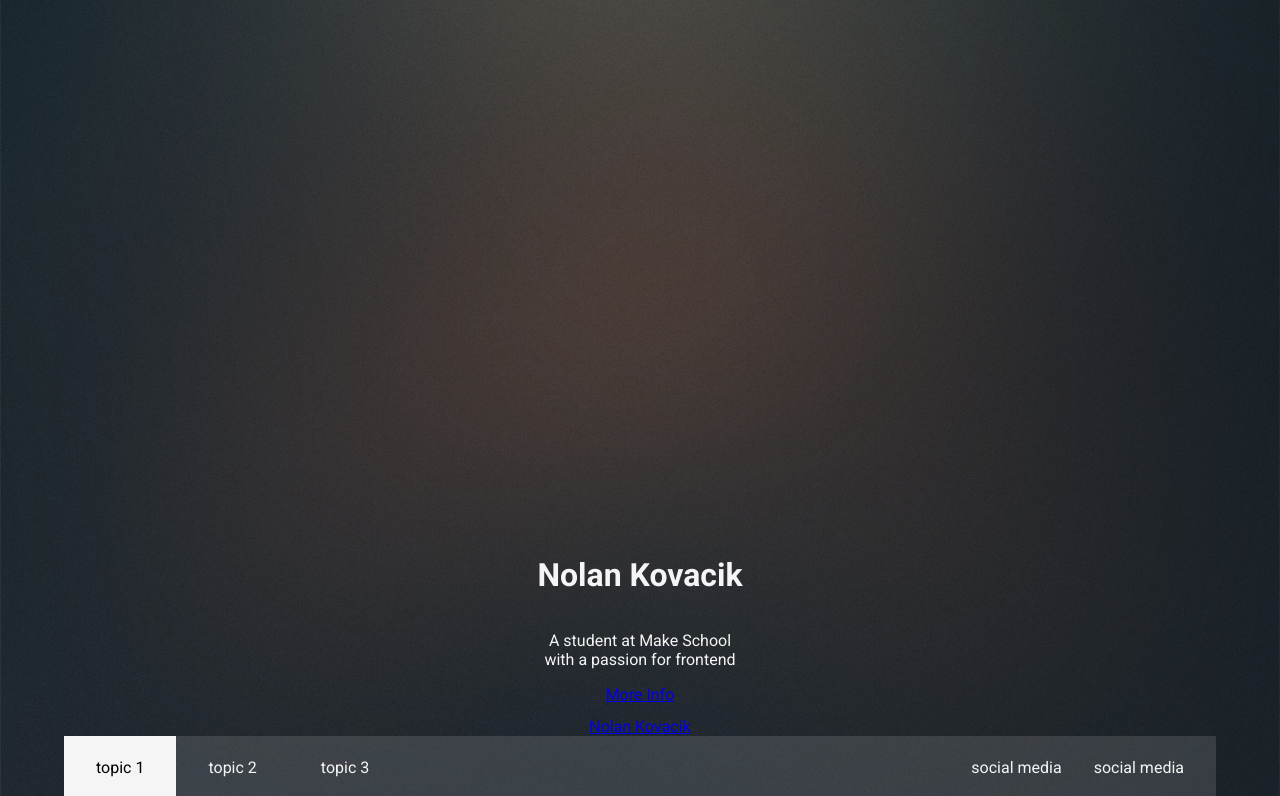
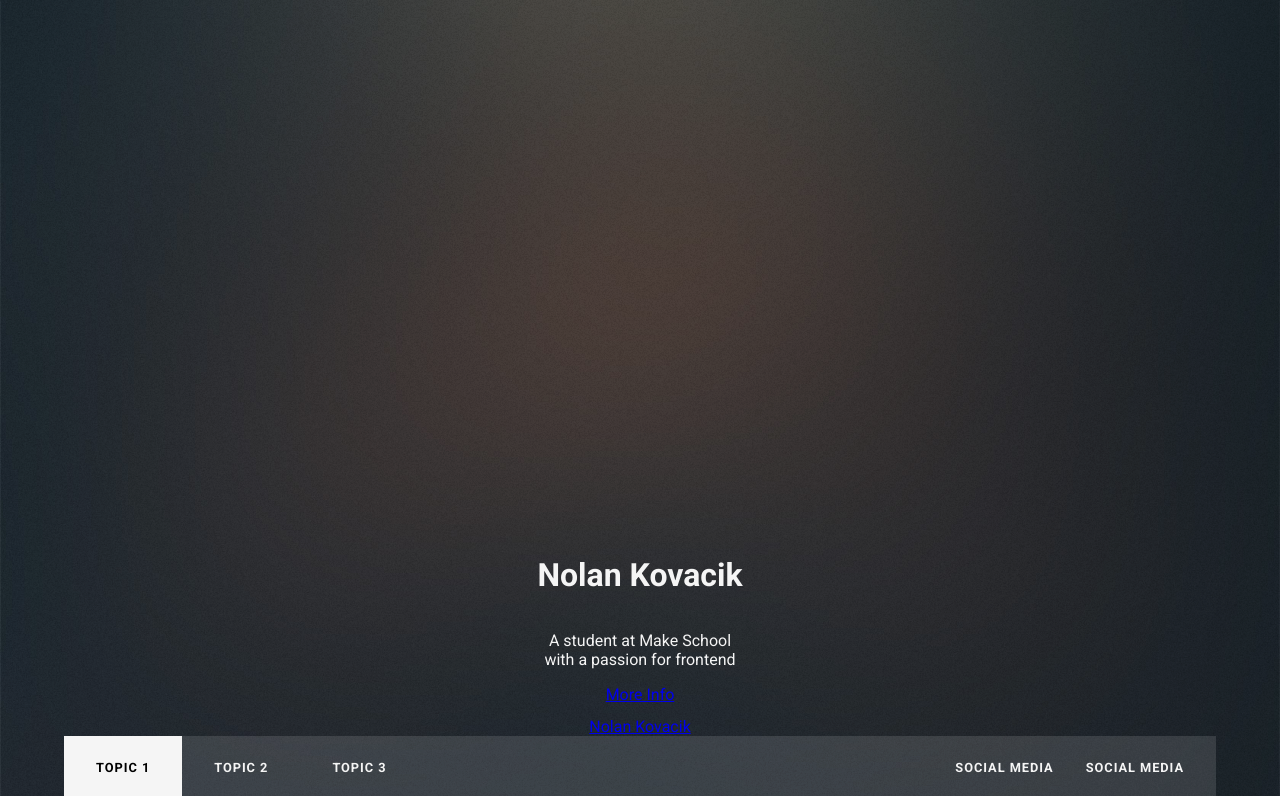
Before and after one commit to noltron000/orange-portfolio, a React (Create React App) app: page / in a window 1280 px wide. Shown: the top 796 px of the page. Built offline with nearby package versions, Linux system fonts and the light colour scheme.

Commit message:
[upd] format navbar fonts

```diff
--- a/src/Navbar.scss
+++ b/src/Navbar.scss
@@ -1,6 +1,6 @@
 #navbar {
 	// size & position
-	// height: 4rem; // ? convert to css-var
+	height: 4rem; // ? convert to css-var
 	margin: -4rem 0 0 0; // ? convert to css-var
 
 	// background elements
@@ -25,6 +25,10 @@
 		color: inherit;
 		display: block;
 		text-decoration: none;
+		text-transform: uppercase;
+		font-size: 0.8em;
+		font-weight: 900;
+		letter-spacing: 0.075em;
 	}
 
 	.active {
@@ -40,7 +44,7 @@
 	}
 
 	.icons {
-		padding: 0 1rem 0 0;
+		padding: 0 1rem;
 		a {
 			padding: 0 1rem;
 		}
```
